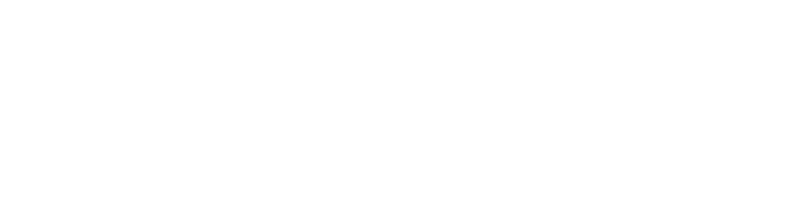
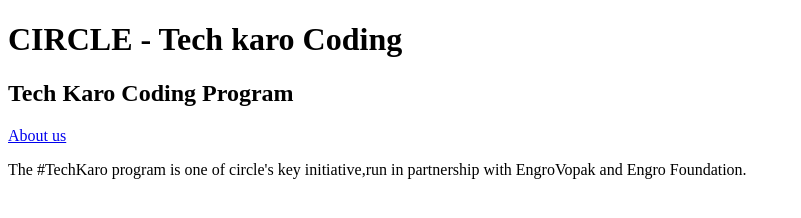
Before and after one commit to naima-shk/Vanilla-web-projects, a plain HTML site: page Tech-Karo Pre-course/index.html in a window 1280 px wide. Shown: the whole page, without its empty margins (0-801 px from the left). Drawn offline with Linux system fonts and the light colour scheme.

Commit message:
'tech-karo'

```diff
--- a/Tech-Karo Pre-course/index.html
+++ b/Tech-Karo Pre-course/index.html
@@ -7,6 +7,9 @@
     <title>Tech Karo</title>
 </head>
 <body>
-
+    <h1>CIRCLE - Tech karo Coding</h1>
+    <h2>Tech Karo Coding Program</h2>
+    <a href="About us">About us</a>
+    <p>The #TechKaro program  is one of circle's key  initiative,run in partnership with EngroVopak and Engro  Foundation. </p>
 </body>
 </html>
```
